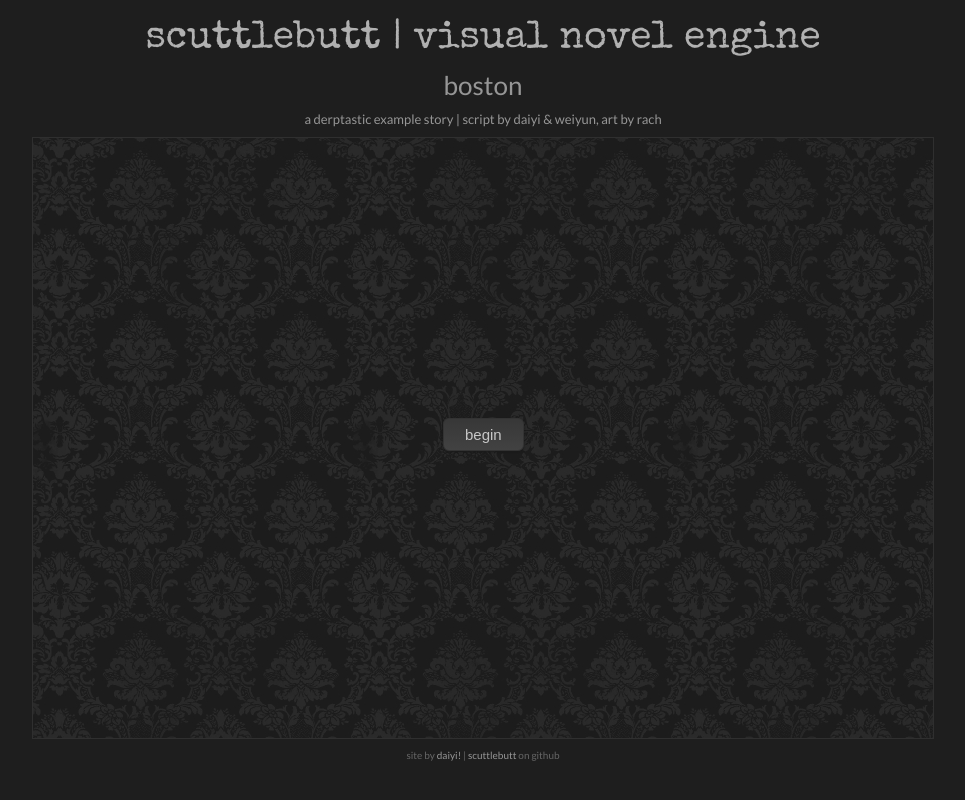
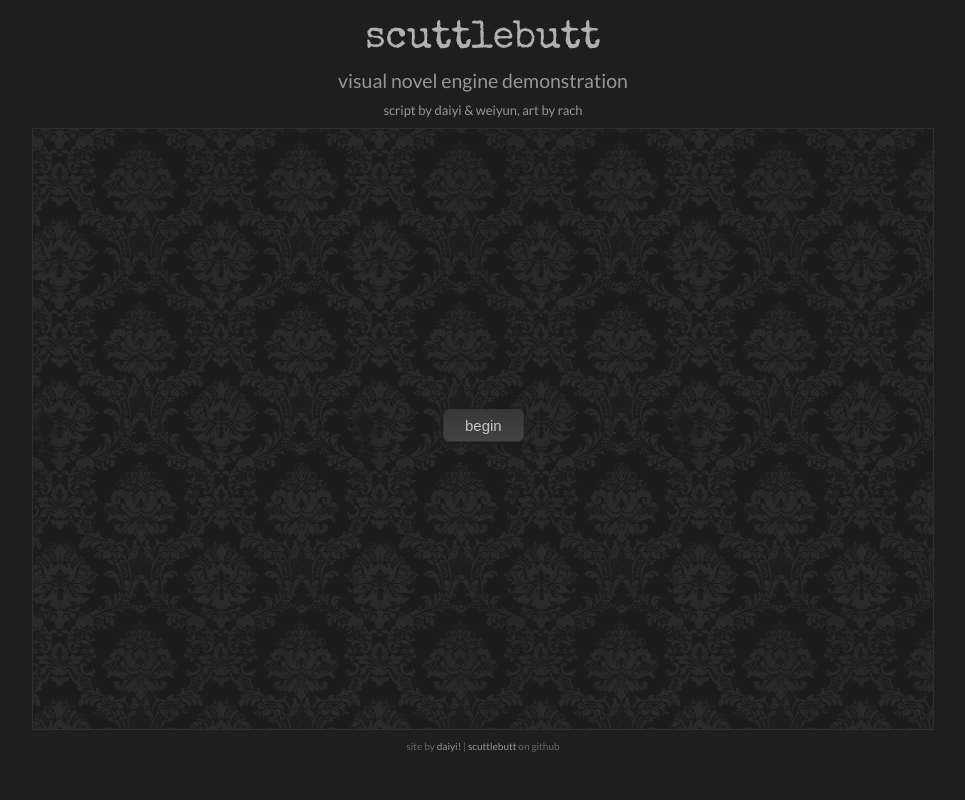
Before and after one commit to daiyi/scuttlebutt, a plain HTML site: page index.html in a window 1280 px wide. Shown: the whole page, without its empty margins (157-1122 px from the left). Drawn offline with nearby package versions, Linux system fonts and the light colour scheme.

Commit message:
HERE WE GO AGAIN

```diff
--- a/index.html
+++ b/index.html
@@ -1,42 +1,32 @@
 <!DOCTYPE html>
 <html>
-
   <head>
 
-    <meta name="dcterms.rights" content="2013 Christine Sun" />
-    <meta name="keywords" content="" />
     <meta name="description" content="scuttlebutt, a visual novel engine" />
 
     <title>scuttlebutt | visual novel engine</title>
 
-    <script type="text/javascript" src="engine/jquery-1.9.1.min.js"></script>
-    <script type="text/javascript" src="engine/scuttlebutt.js"></script>
-
-    <link rel="stylesheet" type="text/css" href="styles/dark/dark.css" />
-
     <link href='http://fonts.googleapis.com/css?family=Lato' rel='stylesheet' type='text/css'>
     <link href='http://fonts.googleapis.com/css?family=Special+Elite' rel='stylesheet' type='text/css'>
+    <link rel="stylesheet" type="text/css" href="styles/dark/dark.css" />
 
   </head>
 
   <body>
 
     <div id="overall-wrapper">
-
       <div id="header">
 
-        <h1><a href="/">scuttlebutt | visual novel engine</a></h1>
+        <h1><a href="/">scuttlebutt</a></h1>
 
-        <div id="storytitle">boston</div>
-        <div id="subtitle">a derptastic example story | script by daiyi & weiyun, art by rach</div>
+        <div id="storytitle">visual novel engine demonstration</div>
+        <div id="subtitle">script by daiyi & weiyun, art by rach</div>
 
       </div>
 
 
       <div id="content">
-
         <div id="scene">
-
           <span id="background"></span>
 
           <div id="pause">
@@ -50,9 +40,7 @@
             <div id="cargo-text"></div>
             <div id="cargo-nav"></div>
           </div>
-
         </div>
-
       </div><!-- #content -->
 
 
@@ -60,9 +48,11 @@
         site by <a href="http://daiyi.tumblr.com">daiyi!</a> | <a href="https://github.com/daiyiwhale/scuttlebutt">scuttlebutt</a> on github
       </div>
 
-
     </div><!-- #overall-wrapper -->
 
 
+    <script type="text/javascript" src="js/jquery-1.9.1.min.js"></script>
+    <script type="text/javascript" src="js/scuttlebutt.js"></script>
+
   </body>
 </html>
--- a/styles/dark/dark.css
+++ b/styles/dark/dark.css
@@ -142,7 +142,7 @@ h1 a:hover {
 
 /*** story title **/
 #storytitle {
-    font-size: 2em;
+    font-size: 1.5em;
     margin: 10px 0px;
 }
 
```
Also changed, not shown: js/jquery-1.9.1.min.js (renamed from engine/jquery-1.9.1.min.js), js/scuttlebutt.js (renamed from engine/scuttlebutt.js), 2 other files. Lines whose indentation alone changed are shown as unchanged.
